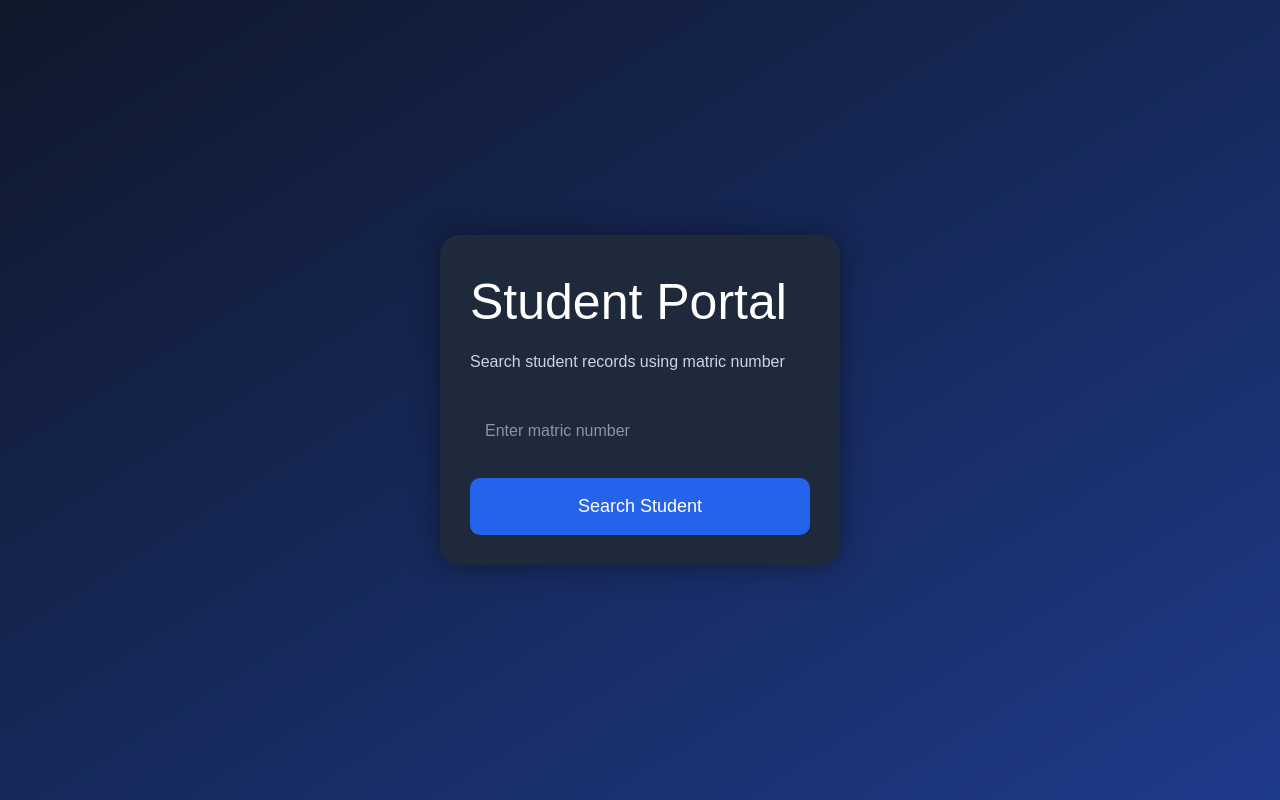
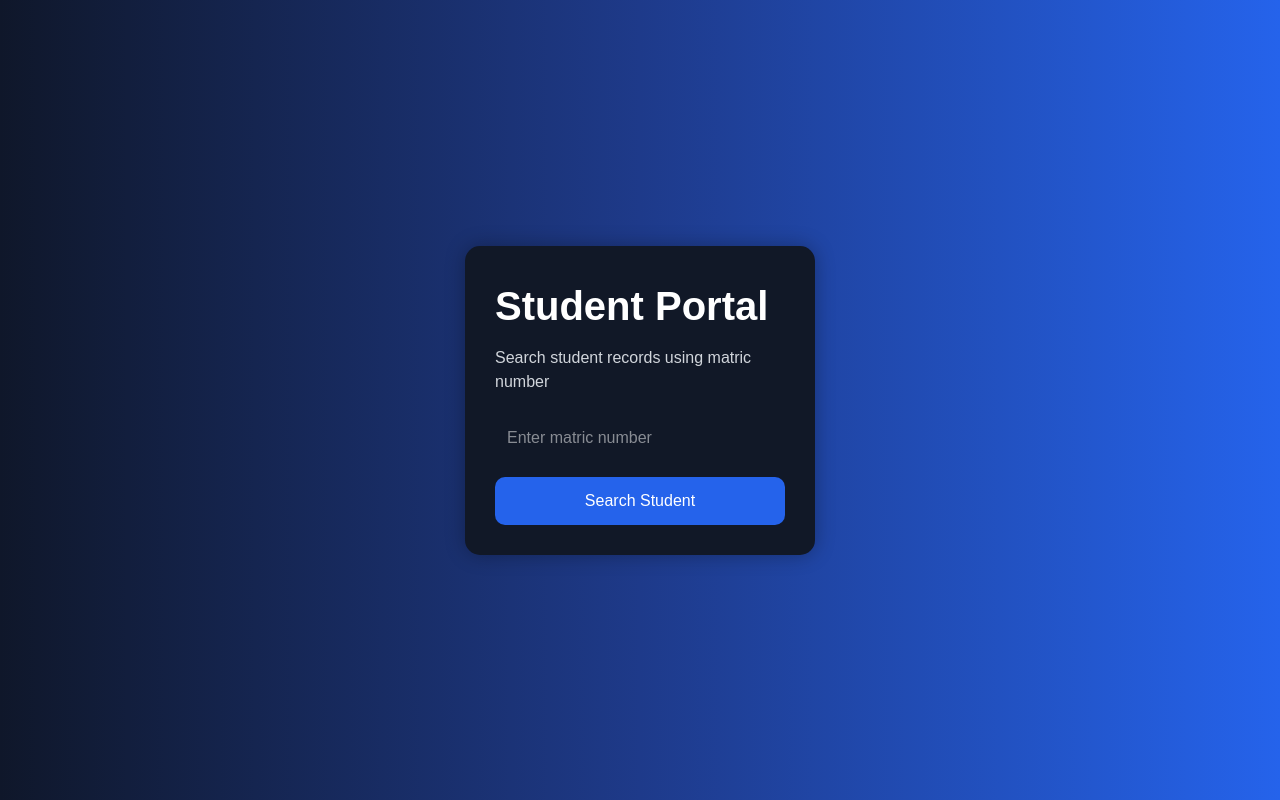
Before and after one commit to Ahmed001-deblug/data-management-system, a Next.js app: page / in a window 1280 px wide. Built offline with nearby package versions, Linux system fonts and the light colour scheme; no server answers.

Commit message:
fixed vercel student search

```diff
--- a/app/page.tsx
+++ b/app/page.tsx
@@ -14,19 +14,18 @@ export default function Home() {
     const { data, error } = await supabase
       .from("students")
       .select("*")
-      .ilike("matric_number", matricNumber.trim());
+      .eq("matric_number", matricNumber.trim())
+      .single();
 
     setLoading(false);
 
-    console.log(data);
-    console.log(error);
-
-    if (!data || data.length === 0) {
+    if (error || !data) {
       alert("Student not found");
+      setStudent(null);
       return;
     }
 
-    setStudent(data[0]);
+    setStudent(data);
   };
 
   return (
@@ -37,25 +36,30 @@ export default function Home() {
         justifyContent: "center",
         alignItems: "center",
         background:
-          "linear-gradient(to bottom right, #0f172a, #1e3a8a)",
-        color: "white",
-        padding: "20px",
+          "linear-gradient(to right, #0f172a, #1e3a8a, #2563eb)",
       }}
     >
       <div
         style={{
-          width: "400px",
-          background: "#1e293b",
+          background: "#111827",
           padding: "30px",
-          borderRadius: "20px",
-          boxShadow: "0 0 30px rgba(0,0,0,0.4)",
+          borderRadius: "15px",
+          width: "350px",
+          color: "white",
+          boxShadow: "0 0 20px rgba(0,0,0,0.3)",
         }}
       >
-        <h1 style={{ fontSize: "50px", marginBottom: "10px" }}>
+        <h1
+          style={{
+            fontSize: "40px",
+            marginBottom: "10px",
+            fontWeight: "bold",
+          }}
+        >
           Student Portal
         </h1>
 
-        <p style={{ marginBottom: "30px", color: "#cbd5e1" }}>
+        <p style={{ marginBottom: "20px", color: "#d1d5db" }}>
           Search student records using matric number
         </p>
 
@@ -66,10 +70,10 @@ export default function Home() {
           onChange={(e) => setMatricNumber(e.target.value)}
           style={{
             width: "100%",
-            padding: "15px",
+            padding: "12px",
             borderRadius: "10px",
             border: "none",
-            marginBottom: "20px",
+            marginBottom: "15px",
             fontSize: "16px",
           }}
         />
@@ -78,12 +82,12 @@ export default function Home() {
           onClick={searchStudent}
           style={{
             width: "100%",
-            padding: "15px",
+            padding: "12px",
             borderRadius: "10px",
             border: "none",
             background: "#2563eb",
             color: "white",
-            fontSize: "18px",
+            fontSize: "16px",
             cursor: "pointer",
           }}
         >
@@ -93,21 +97,20 @@ export default function Home() {
         {student && (
           <div
             style={{
-              marginTop: "30px",
-              background: "#0f172a",
-              padding: "20px",
-              borderRadius: "15px",
+              marginTop: "20px",
+              background: "#1f2937",
+              padding: "15px",
+              borderRadius: "10px",
             }}
           >
-            <h2>Student Details</h2>
+            <h2 style={{ marginBottom: "10px" }}>Student Details</h2>
 
             <p>
               <strong>Name:</strong> {student.full_name}
             </p>
 
             <p>
-              <strong>Matric Number:</strong>{" "}
-              {student.matric_number}
+              <strong>Matric Number:</strong> {student.matric_number}
             </p>
 
             <p>
```
